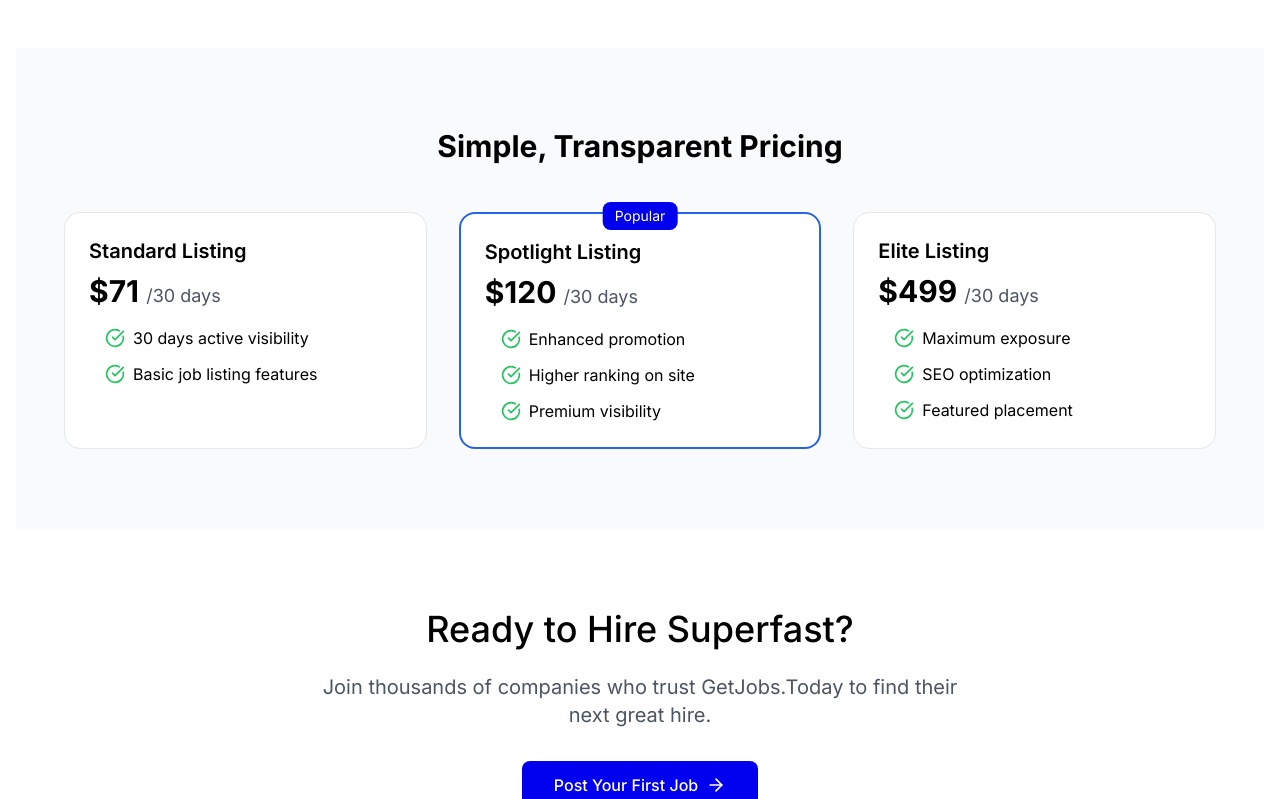
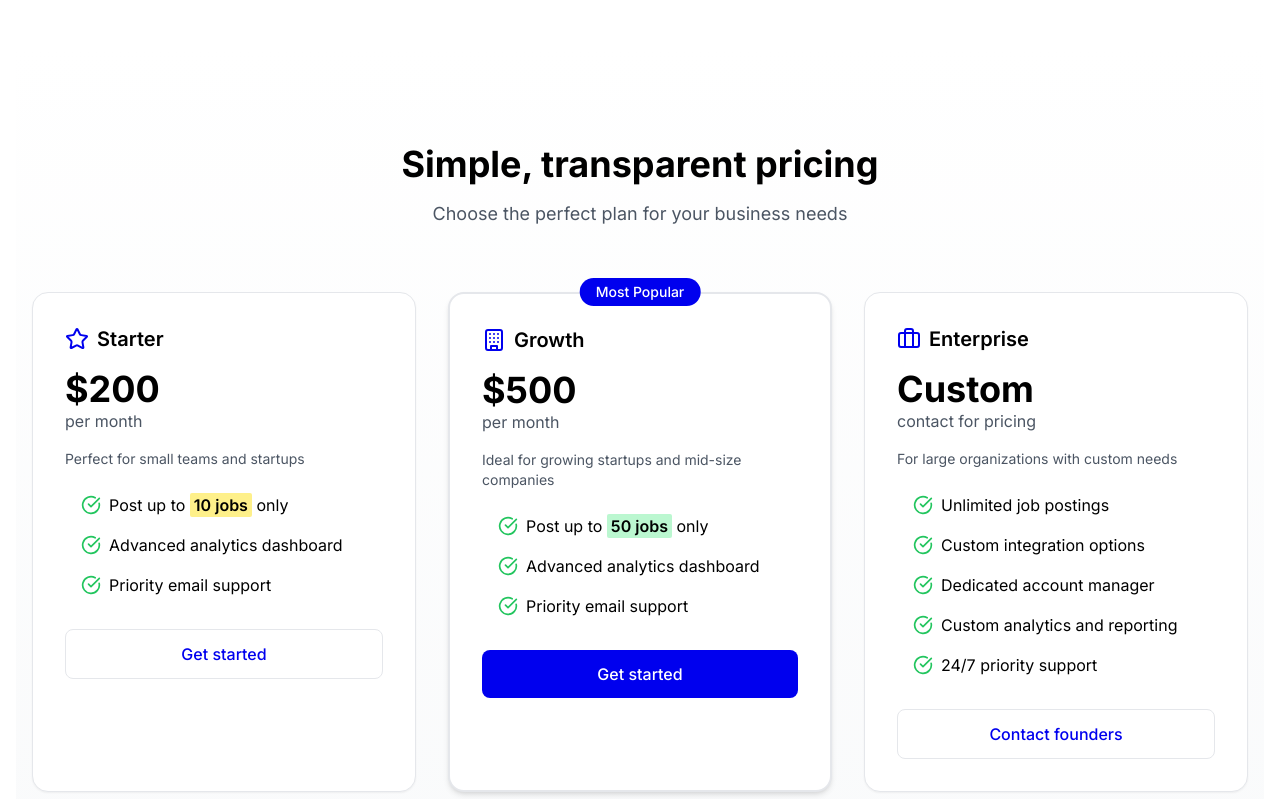
Before and after one commit to jobfinder456/Frontend, a Next.js app: page /business in a window 1280 px wide. Shown: the part 1180-1979 px from the top of the page. Built offline with nearby package versions, Linux system fonts and the light colour scheme.

Commit message:
Enhance Navbar component with authentication context; add dropdown for employer options and improve accessibility

```diff
--- a/src/app/business/page.tsx
+++ b/src/app/business/page.tsx
@@ -4,8 +4,12 @@ import {
   ArrowRight,
   BarChart,
   Building2,
+  Users,
   CheckCircle,
-  Users,
+  Star,
+  Building,
+  Briefcase,
+  Phone,
 } from "lucide-react";
 import Navbar from "@/components/Navbar";
 
@@ -48,13 +52,6 @@ export default function LandingPage() {
             >
               Post Your First Job
               <ArrowRight className="ml-2 h-5 w-5" />
-            </Link>
-            <Link
-              href="mailto:hq@getjobs.today"
-              className="inline-flex items-center justify-center h-12 px-8 font-medium text-gray-700 border bg-background rounded-[8px] transition-colors"
-              title="hq@getjobs.today"
-            >
-              Contact Founders
             </Link>
           </div>
         </div>
@@ -130,79 +127,123 @@ export default function LandingPage() {
       </section>
 
       {/* Pricing Section */}
-      <section className="py-20 px-4 bg-gray-50">
-        <div className="container mx-auto max-w-6xl">
-          <h2 className="text-3xl font-bold text-center mb-12">
-            Simple, Transparent Pricing
-          </h2>
+      <section className="py-24 px-4 bg-gradient-to-b from-white to-gray-50">
+        <div className="container mx-auto max-w-7xl">
+          <div className="text-center mb-16">
+            <h2 className="text-4xl font-bold mb-4">
+              Simple, transparent pricing
+            </h2>
+            <p className="text-gray-600 text-lg">
+              Choose the perfect plan for your business needs
+            </p>
+          </div>
+
           <div className="grid md:grid-cols-3 gap-8">
-            <div className="bg-white p-6 rounded-2xl border border-gray-200">
-              <h3 className="text-xl font-semibold mb-2">Standard Listing</h3>
-              <div className="text-3xl font-bold mb-4">
-                $71{" "}
-                <span className="text-lg font-normal text-gray-600">
-                  /30 days
-                </span>
+            {/* Starter Plan */}
+            <div className="bg-white p-8 rounded-2xl border border-gray-200 shadow-sm hover:shadow-md transition-shadow">
+              <div className="flex items-center gap-2 mb-4">
+                <Star className="w-6 h-6 text-accent-blue-1" />
+                <h3 className="text-xl font-semibold">Starter</h3>
               </div>
-              <ul className="space-y-3">
-                <li className="flex items-center gap-2">
-                  <CheckCircle className="w-5 h-5 text-green-500" />
-                  <span>30 days active visibility</span>
+              <div className="mb-4">
+                <div className="text-4xl font-bold">$200</div>
+                <div className="text-gray-600">per month</div>
+              </div>
+              <div className="text-sm text-gray-600 mb-6">
+                Perfect for small teams and startups
+              </div>
+              <ul className="space-y-4 mb-8">
+                <li className="flex items-start gap-2">
+                  <CheckCircle className="w-5 h-5 text-green-500 shrink-0 mt-0.5" />
+                  <span>Post up to <span className="bg-yellow-200 font-semibold px-1 py-[0.1rem] rounded-sm">10 jobs</span> only</span>
                 </li>
-                <li className="flex items-center gap-2">
-                  <CheckCircle className="w-5 h-5 text-green-500" />
-                  <span>Basic job listing features</span>
+                <li className="flex items-start gap-2">
+                  <CheckCircle className="w-5 h-5 text-green-500 shrink-0 mt-0.5" />
+                  <span>Advanced analytics dashboard</span>
+                </li>
+                <li className="flex items-start gap-2">
+                  <CheckCircle className="w-5 h-5 text-green-500 shrink-0 mt-0.5" />
+                  <span>Priority email support</span>
                 </li>
               </ul>
+              <button className="w-full py-3 px-4 bg-white text-accent-blue-1 border border-acbg-accent-blue-1 rounded-lg font-medium hover:bg-blue-50 transition-colors">
+                Get started
+              </button>
             </div>
-            <div className="bg-white p-6 rounded-2xl border-2 border-blue-600 relative">
-              <div className="absolute -top-3 left-1/2 -translate-x-1/2 bg-accent-blue-1 text-white px-3 py-1 rounded-[8px] text-sm">
-                Popular
+
+            {/* Growth Plan */}
+            <div className="bg-white p-8 rounded-2xl border-2 border-acbg-accent-blue-1 shadow-md hover:shadow-lg transition-shadow relative">
+              <div className="absolute -top-4 left-1/2 -translate-x-1/2 bg-accent-blue-1 text-white px-4 py-1 rounded-full text-sm font-medium">
+                Most Popular
               </div>
-              <h3 className="text-xl font-semibold mb-2">Spotlight Listing</h3>
-              <div className="text-3xl font-bold mb-4">
-                $120{" "}
-                <span className="text-lg font-normal text-gray-600">
-                  /30 days
-                </span>
+              <div className="flex items-center gap-2 mb-4">
+                <Building className="w-6 h-6 text-accent-blue-1" />
+                <h3 className="text-xl font-semibold">Growth</h3>
               </div>
-              <ul className="space-y-3">
-                <li className="flex items-center gap-2">
-                  <CheckCircle className="w-5 h-5 text-green-500" />
-                  <span>Enhanced promotion</span>
+              <div className="mb-4">
+                <div className="text-4xl font-bold">$500</div>
+                <div className="text-gray-600">per month</div>
+              </div>
+              <div className="text-sm text-gray-600 mb-6">
+                Ideal for growing startups and mid-size companies
+              </div>
+              <ul className="space-y-4 mb-8">
+                <li className="flex items-start gap-2">
+                  <CheckCircle className="w-5 h-5 text-green-500 shrink-0 mt-0.5" />
+                  <span>Post up to <span className="bg-green-200 font-semibold px-1 py-[0.1rem] rounded-sm">50 jobs</span> only</span>
                 </li>
-                <li className="flex items-center gap-2">
-                  <CheckCircle className="w-5 h-5 text-green-500" />
-                  <span>Higher ranking on site</span>
+                <li className="flex items-start gap-2">
+                  <CheckCircle className="w-5 h-5 text-green-500 shrink-0 mt-0.5" />
+                  <span>Advanced analytics dashboard</span>
                 </li>
-                <li className="flex items-center gap-2">
-                  <CheckCircle className="w-5 h-5 text-green-500" />
-                  <span>Premium visibility</span>
+                <li className="flex items-start gap-2">
+                  <CheckCircle className="w-5 h-5 text-green-500 shrink-0 mt-0.5" />
+                  <span>Priority email support</span>
                 </li>
               </ul>
+              <button className="w-full py-3 px-4 bg-accent-blue-1 text-white rounded-lg font-medium hover:bg-blue-700 transition-colors">
+                Get started
+              </button>
             </div>
-            <div className="bg-white p-6 rounded-2xl border border-gray-200">
-              <h3 className="text-xl font-semibold mb-2">Elite Listing</h3>
-              <div className="text-3xl font-bold mb-4">
-                $499{" "}
-                <span className="text-lg font-normal text-gray-600">
-                  /30 days
-                </span>
+
+            {/* Enterprise Plan */}
+            <div className="bg-white p-8 rounded-2xl border border-gray-200 shadow-sm hover:shadow-md transition-shadow">
+              <div className="flex items-center gap-2 mb-4">
+                <Briefcase className="w-6 h-6 text-accent-blue-1" />
+                <h3 className="text-xl font-semibold">Enterprise</h3>
               </div>
-              <ul className="space-y-3">
-                <li className="flex items-center gap-2">
-                  <CheckCircle className="w-5 h-5 text-green-500" />
-                  <span>Maximum exposure</span>
+              <div className="mb-4">
+                <div className="text-4xl font-bold">Custom</div>
+                <div className="text-gray-600">contact for pricing</div>
+              </div>
+              <div className="text-sm text-gray-600 mb-6">
+                For large organizations with custom needs
+              </div>
+              <ul className="space-y-4 mb-8">
+                <li className="flex items-start gap-2">
+                  <CheckCircle className="w-5 h-5 text-green-500 shrink-0 mt-0.5" />
+                  <span>Unlimited job postings</span>
                 </li>
-                <li className="flex items-center gap-2">
-                  <CheckCircle className="w-5 h-5 text-green-500" />
-                  <span>SEO optimization</span>
+                <li className="flex items-start gap-2">
+                  <CheckCircle className="w-5 h-5 text-green-500 shrink-0 mt-0.5" />
+                  <span>Custom integration options</span>
                 </li>
-                <li className="flex items-center gap-2">
-                  <CheckCircle className="w-5 h-5 text-green-500" />
-                  <span>Featured placement</span>
+                <li className="flex items-start gap-2">
+                  <CheckCircle className="w-5 h-5 text-green-500 shrink-0 mt-0.5" />
+                  <span>Dedicated account manager</span>
+                </li>
+                <li className="flex items-start gap-2">
+                  <CheckCircle className="w-5 h-5 text-green-500 shrink-0 mt-0.5" />
+                  <span>Custom analytics and reporting</span>
+                </li>
+                <li className="flex items-start gap-2">
+                  <CheckCircle className="w-5 h-5 text-green-500 shrink-0 mt-0.5" />
+                  <span>24/7 priority support</span>
                 </li>
               </ul>
+              <button className="mt-auto w-full py-3 px-4 bg-white text-accent-blue-1 border border-acbg-accent-blue-1 rounded-lg font-medium hover:bg-blue-50 transition-colors">
+                Contact founders
+              </button>
             </div>
           </div>
         </div>
@@ -234,7 +275,7 @@ export default function LandingPage() {
           <div className="flex flex-col md:flex-row justify-between items-center gap-4">
             <div className="flex items-center gap-2">
               <Image
-                src="/placeholder.svg"
+                src="/images/favicon.ico"
                 alt="GetJobs.Today Logo"
                 width={32}
                 height={32}
--- a/src/components/Navbar.jsx
+++ b/src/components/Navbar.jsx
@@ -1,29 +1,99 @@
-import React from "react";
+"use client";
+import React, { useEffect, useRef } from "react";
 import Link from "next/link";
+import { useAuthContext } from "../app/provider";
 
 export default function Navbar() {
+  const { isAuth } = useAuthContext();
+  const [isOpen, setIsOpen] = React.useState(false);
+  const modalRef = useRef(null);
+
+  const handleClickOutside = (event) => {
+    if (modalRef.current && !modalRef.current.contains(event.target)) {
+      setIsOpen(false);
+    }
+  };
+
+  useEffect(() => {
+    if (isOpen) {
+      document.addEventListener("mousedown", handleClickOutside);
+    } else {
+      document.removeEventListener("mousedown", handleClickOutside);
+    }
+
+    return () => {
+      document.removeEventListener("mousedown", handleClickOutside);
+    };
+  }, [isOpen]);
+
   return (
-    <div className="w-[100%] py-[1rem] flex justify-between items-center max-w-[75rem] mx-auto ">
+    <div className="w-full py-4 flex justify-between items-center max-w-6xl mx-auto">
       <Link
-        href={"/"}
-        className="w-[4rem] h-[4rem] md:w-[5rem] md:h-[5rem] flex items-center justify-center"
+        href="/"
+        className="w-16 h-16 md:w-20 md:h-20 flex items-center justify-center"
       >
         <img src="/images/logo.svg" alt="logo" />
       </Link>
 
-      <div className="flex items-center gap-[0.5rem] sm:gap-[1rem]">
-        <a href="/blogs" className="cursor-pointer bg-background px-[1rem] py-[0.5rem] sm:py-[0.75rem] rounded-[8px] text-sm sm:text-[1.1rem] font-medium">Study</a>
-        <a href="/business" className="cursor-pointer bg-background px-[1rem] py-[0.5rem] sm:py-[0.75rem] rounded-[8px] text-sm sm:text-[1.1rem] font-medium">For Business</a>
-
+      <div className="flex items-center gap-2 sm:gap-4 relative">
+        <a
+          href="/blogs"
+          className="cursor-pointer bg-background px-4 py-2 sm:py-3 rounded-md text-sm sm:text-base font-medium"
+        >
+          Study
+        </a>
+        <button
+          onClick={() => setIsOpen(!isOpen)}
+          className="cursor-pointer bg-background px-4 py-2 sm:py-3 rounded-md text-sm sm:text-base font-medium"
+        >
+          For Employer
+        </button>
+        <div
+          ref={modalRef}
+          className={`${
+            isOpen
+              ? "opacity-100 scale-100"
+              : "opacity-0 scale-95 pointer-events-none"
+          } flex flex-col gap-2 absolute top-14 right-0 bg-zinc-50 p-2 rounded-md text-base shadow-lg transition ease-in-out duration-300`}
+        >
+          <a
+            href="/business"
+            className="cursor-pointer hover:bg-zinc-100 px-4 py-2 rounded-md font-medium"
+          >
+            What we offer
+          </a>
+          <a
+            href="/postjob"
+            className="cursor-pointer hover:bg-zinc-100 px-4 py-2 rounded-md font-medium"
+          >
+            Post a Job
+          </a>
+          <a
+            href="/dashboard"
+            className="cursor-pointer hover:bg-zinc-100 px-4 py-2 rounded-md font-medium"
+          >
+            Dashboard
+          </a>
+          {isAuth ? (
+            <button
+              onClick={() => {
+                localStorage.removeItem("getjobs");
+                setIsOpen(false);
+              }}
+              className="cursor-pointer hover:bg-red-100 bg-red-50 text-accent-red-1 px-4 py-2 rounded-md font-medium text-start"
+            >
+              Log Out
+            </button>
+          ) : (
+            <a
+              href="/login"
+              className="cursor-pointer hover:bg-blue-100 bg-blue-50 text-accent-blue-1 px-4 py-2 rounded-md font-medium"
+            >
+              Sign In
+            </a>
+          )}
+        </div>
       </div>
-
-      {/* <div className="flex justify-center items-center text-[0.95rem] md:text-[16px] gap-[0.5rem] md:gap-[1rem]">
-        <ForEmp />
-
-        <Link href={"/postjob"} className="button-primary">
-          Post a Job
-        </Link>
-      </div> */}
     </div>
   );
 }
```
